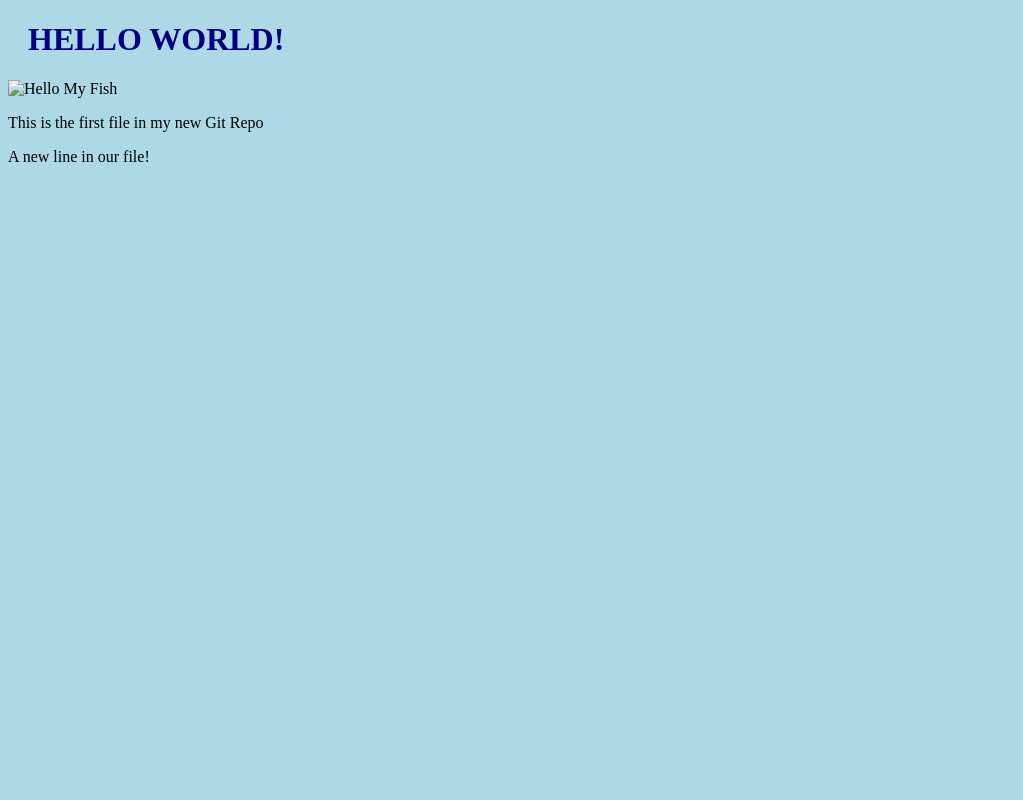
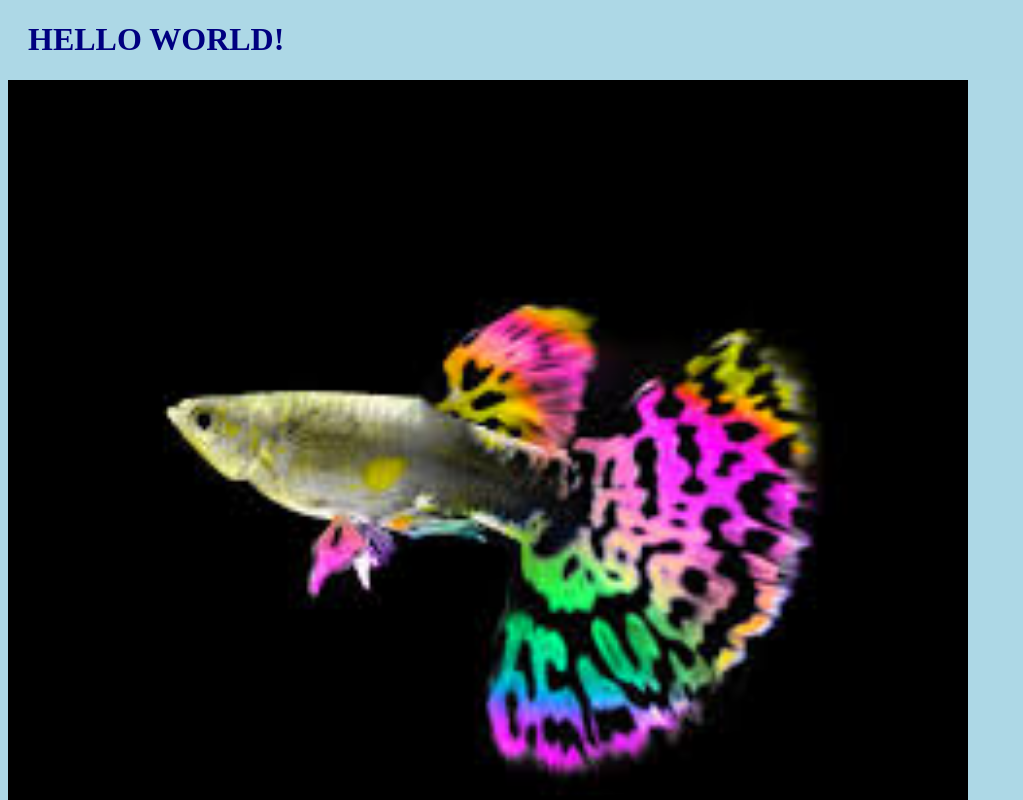
Before and after one commit to ANIL-ST/mycourse, a plain HTML site: page index.html in a window 1280 px wide. Shown: the top 800 px of the page, without its empty margins (0-1023 px from the left). Drawn offline with Linux system fonts and the light colour scheme.

Commit message:
Added image to Hello World

```diff
--- a/index.html
+++ b/index.html
@@ -7,7 +7,7 @@
 
 	<body>
 		<h1>HELLO WORLD!</h1>
-		<div><img src="my_fish.jpg" alt="Hello My Fish"
+		<div><img src="my_fish.jpeg" alt="Hello My Fish"
 				style="width:100%;max-width:960px"></div>
 		<p> This is the first file in my new Git Repo</p>
 		<p>A new line in our file!</p>
```
